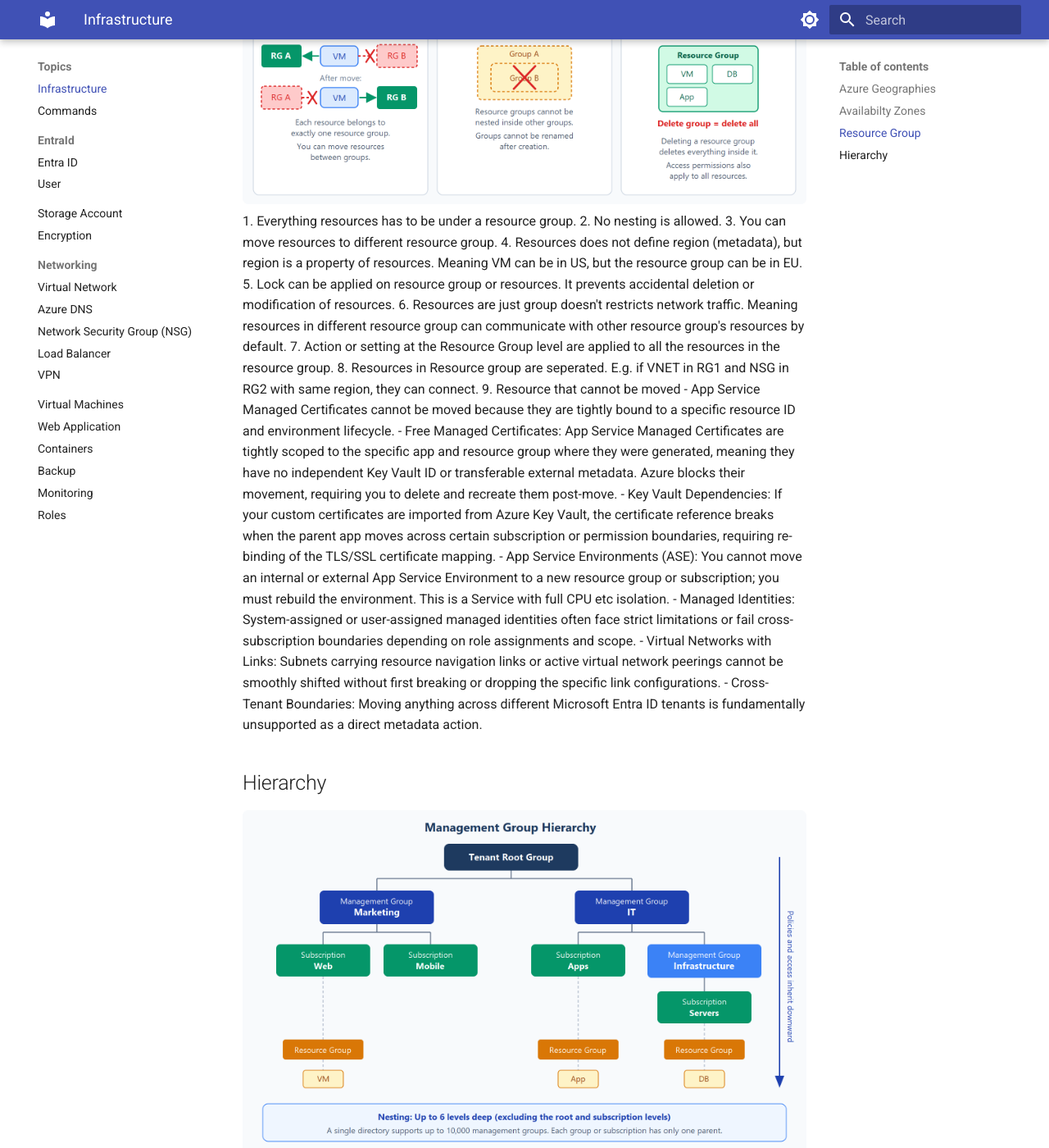
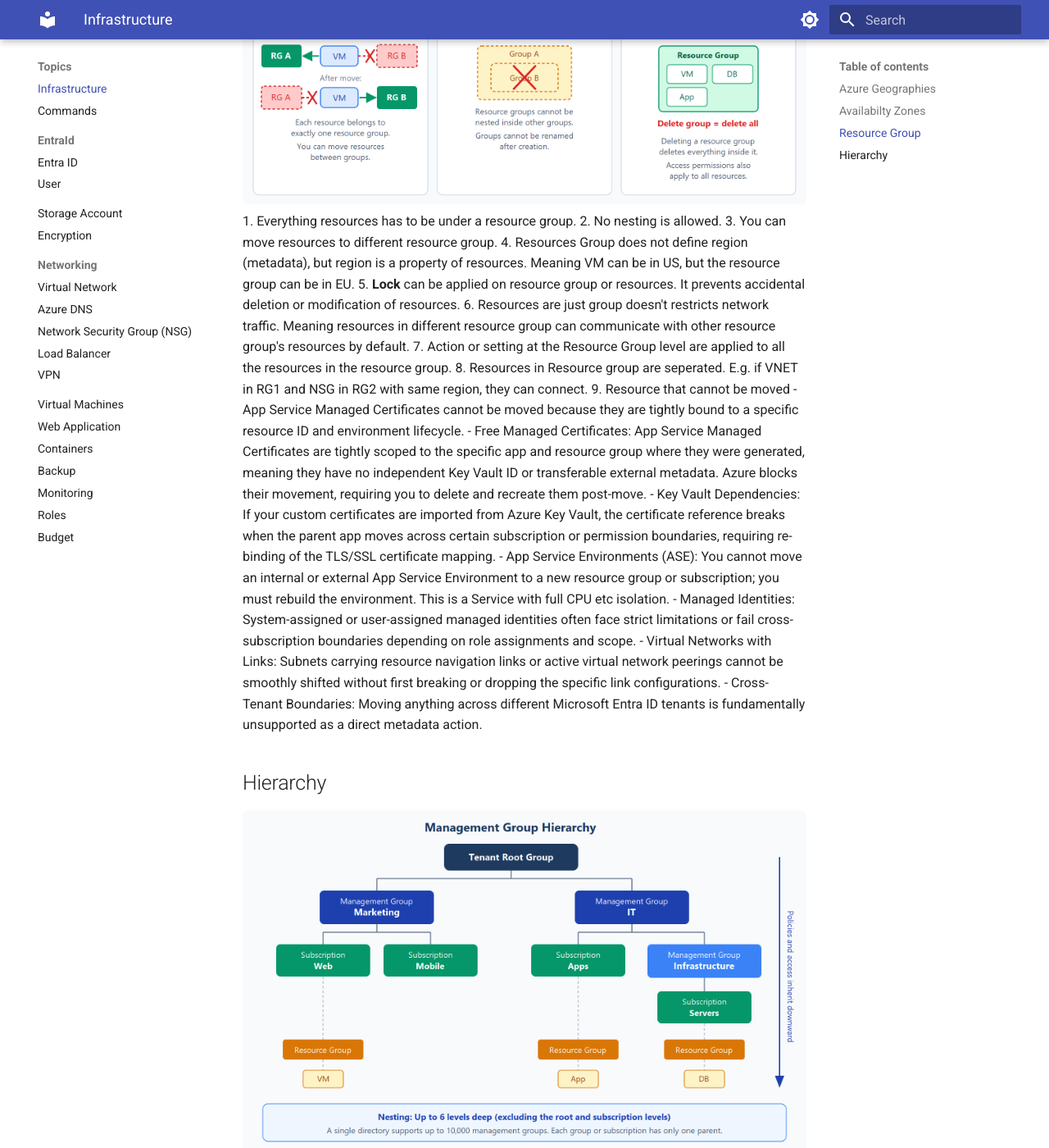
Before and after one commit to yoonghan/AZ-104-Azure-Administrator-Associate, an MkDocs documentation site: the page built from docs/Infrastructure.md, in a window 1280 px wide and 1400 px high, scrolled down 1280 px. Shown: the whole window at 82% size. Built offline with MkDocs 1.6.1 and Material for MkDocs 9.7.7, drawn with Linux system fonts in a browser that asks for light colours.

Commit message:
Update docs

```diff
--- a/docs/Infrastructure.md
+++ b/docs/Infrastructure.md
@@ -19,8 +19,8 @@
 1. Everything resources has to be under a resource group.
 2. No nesting is allowed.
 3. You can move resources to different resource group.
-4. Resources does not define region (metadata), but region is a property of resources. Meaning VM can be in US, but the resource group can be in EU.
-5. Lock can be applied on resource group or resources. It prevents accidental deletion or modification of resources.
+4. Resources Group does not define region (metadata), but region is a property of resources. Meaning VM can be in US, but the resource group can be in EU.
+5. **Lock** can be applied on resource group or resources. It prevents accidental deletion or modification of resources.
 6. Resources are just group doesn't restricts network traffic. Meaning resources in different resource group can communicate with other resource group's resources by default.
 7. Action or setting at the Resource Group level are applied to all the resources in the resource group.
 8. Resources in Resource group are seperated. E.g. if VNET in RG1 and NSG in RG2 with same region, they can connect.
--- a/mkdocs.yml
+++ b/mkdocs.yml
@@ -46,6 +46,7 @@
     - Backup.md
     - Monitoring.md
     - Roles.md
+    - Budget.md
   - Exam:
     - Exam_Preparation/Notes.md
     - Exam_Preparation/Labs.md
```
